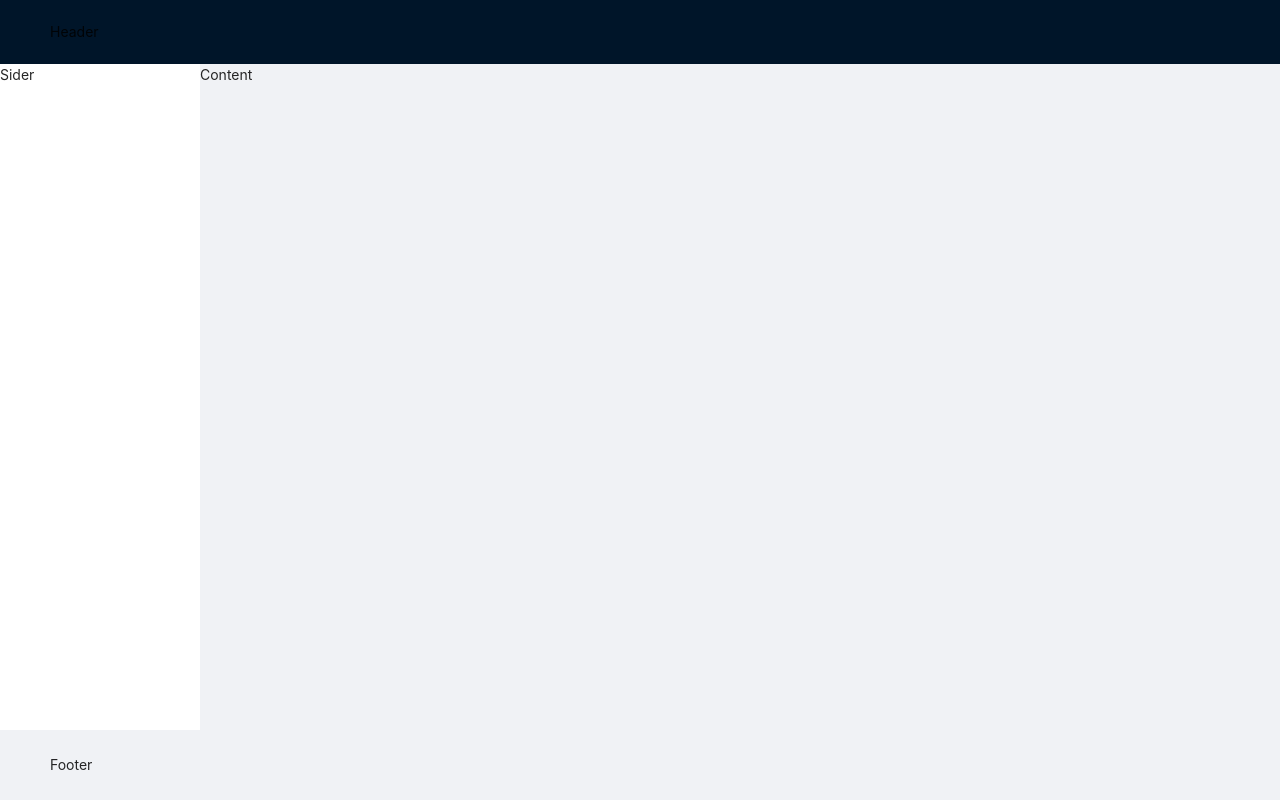
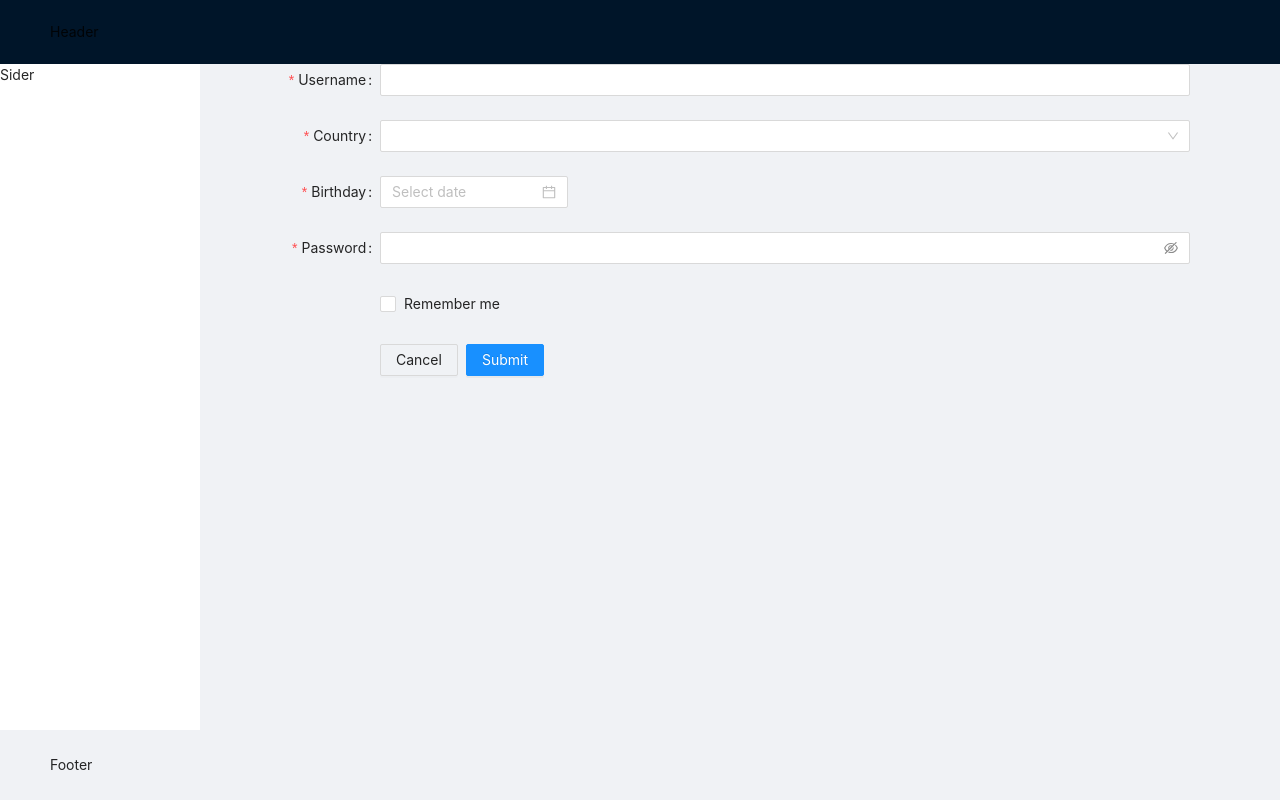
Before and after one commit to csilva2810/test-ant-design, a React (Create React App) app: page / in a window 1280 px wide. Built offline with nearby package versions, Linux system fonts and the light colour scheme.

Commit message:
Create a simple form

```diff
--- a/src/App.js
+++ b/src/App.js
@@ -1,5 +1,6 @@
-import { Button, Layout, Typography } from "antd";
+import { Layout, Typography } from "antd";
 import "./App.less";
+import Form from "./Form";
 
 const { Header, Sider, Content, Footer } = Layout;
 
@@ -11,7 +12,9 @@ function App() {
       </Header>
       <Layout>
         <Sider className="sidebar">Sider</Sider>
-        <Content>Content</Content>
+        <Content>
+          <Form />
+        </Content>
       </Layout>
       <Footer>Footer</Footer>
     </Layout>
--- /dev/null
+++ b/src/Form.js
@@ -0,0 +1,124 @@
+import { Form, Input, Button, Checkbox, Select, DatePicker, Space } from "antd";
+
+const { Option } = Select;
+
+const layout = {
+  labelCol: {
+    span: 4,
+  },
+  wrapperCol: {
+    span: 18,
+  },
+};
+const tailLayout = {
+  wrapperCol: {
+    offset: 4,
+    span: 16,
+  },
+};
+
+const UserForm = () => {
+  const [form] = Form.useForm();
+  const onFinish = (values) => {
+    console.log("Success:", values);
+  };
+
+  const onFinishFailed = (errorInfo) => {
+    console.log("Failed:", errorInfo);
+  };
+
+  const handleCountry = (value) => {
+    console.log(`country ${value}`);
+  };
+
+  const handleBirthday = (date, dateString) => {
+    console.log(`birthday ${date}, ${dateString}`);
+  };
+
+  return (
+    <Form
+      {...layout}
+      name="basic"
+      onFinish={onFinish}
+      onFinishFailed={onFinishFailed}
+      form={form}
+    >
+      <Form.Item
+        label="Username"
+        name="username"
+        rules={[
+          {
+            required: true,
+            message: "Please input your username!",
+          },
+        ]}
+      >
+        <Input />
+      </Form.Item>
+
+      <Form.Item
+        label="Country"
+        name="country"
+        rules={[
+          {
+            required: true,
+            message: "Please select your country!",
+          },
+        ]}
+      >
+        <Select onChange={handleCountry}>
+          <Option value="">- Select one -</Option>
+          <Option value="brazil">Brazil</Option>
+          <Option value="chile">Chile</Option>
+          <Option value="disabled" disabled>
+            Disabled
+          </Option>
+        </Select>
+      </Form.Item>
+
+      <Form.Item
+        label="Birthday"
+        name="birthday"
+        rules={[
+          {
+            required: true,
+            message: "Please input your birthday!",
+          },
+        ]}
+      >
+        <DatePicker onChange={handleBirthday} />
+      </Form.Item>
+
+      <Form.Item
+        label="Password"
+        name="password"
+        rules={[
+          {
+            required: true,
+            message: "Please input your password!",
+          },
+        ]}
+      >
+        <Input.Password />
+      </Form.Item>
+
+      <Form.Item {...tailLayout} name="remember" valuePropName="checked">
+        <Checkbox>Remember me</Checkbox>
+      </Form.Item>
+
+      <Form.Item {...tailLayout}>
+        <Space>
+          <Button type="ghost" htmlType="reset">
+            Cancel
+          </Button>
+
+          <Button type="primary" htmlType="submit">
+            Submit
+          </Button>
+        </Space>
+      </Form.Item>
+    </Form>
+  );
+};
+
+export default UserForm;
```
